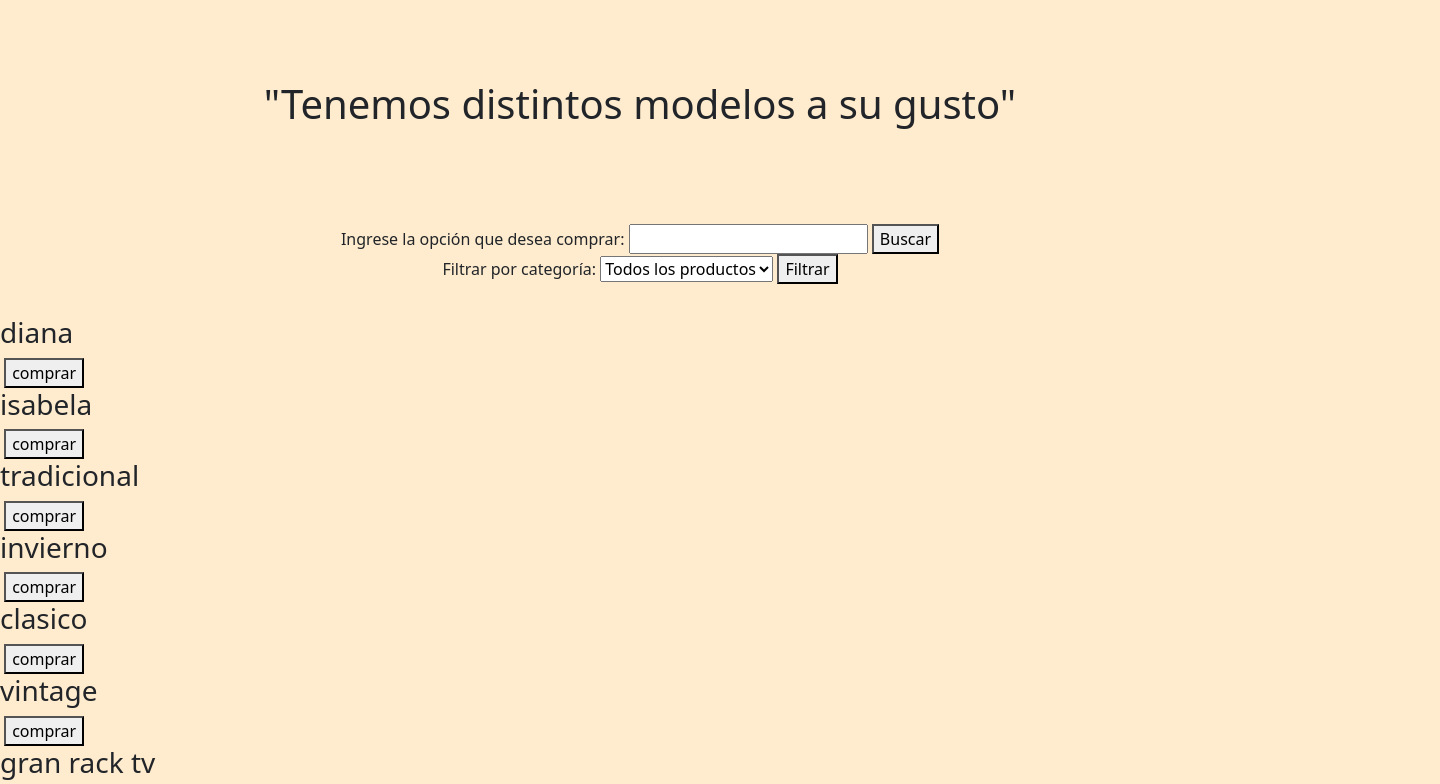
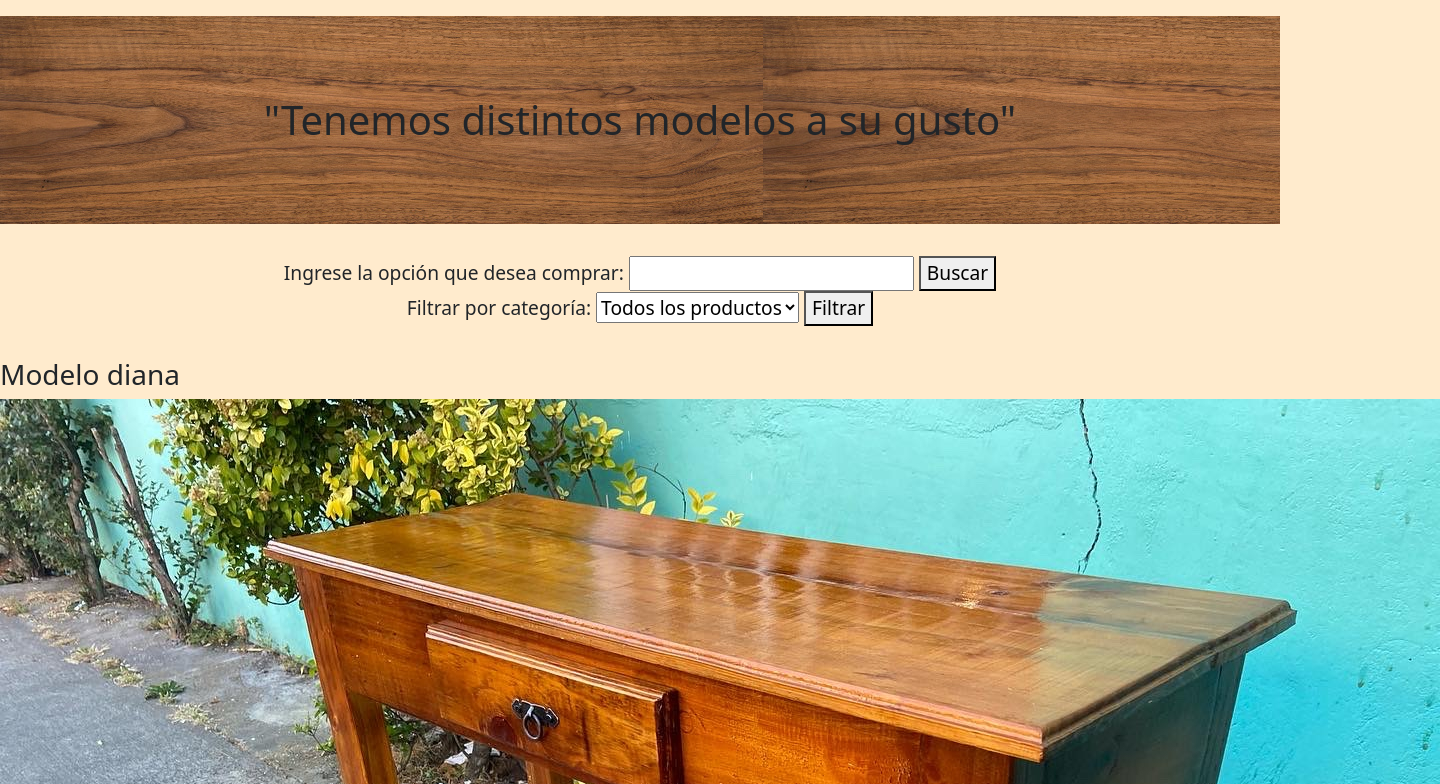
Before and after one commit to AnaElizabethA/Pre-entrega-3-js---Ana-Aliaga, a plain HTML site: page index.html in a window 1280 px wide. Shown: the top 784 px of the page, 1440 px wide, since content can reach past the window. Drawn offline with nearby package versions, Linux system fonts and the light colour scheme.

Commit message:
modifique las tarjetas

```diff
--- a/css/styles.css
+++ b/css/styles.css
@@ -9,8 +9,10 @@
 
 .titulo1 {
   text-align: center;
-  margin-top: 5rem;
-  margin-bottom: 5rem;
+  margin-top: 1rem;
+  margin-bottom: 1rem;
+  padding: 5rem;
+  background-image:url(../img/nav-madera2.jpg);
 }
 
 .tarjetas h3 {
@@ -24,6 +26,7 @@
   text-align: center;
   padding: 1rem;
   margin-bottom: 1rem;
+  font-size: larger;
 
 }
 .tarjetas-arrimo {
--- a/script.js
+++ b/script.js
@@ -3,88 +3,99 @@
   //me falta enlazar las imagenes de las cards
   {
     id: 1,
-    modelo: "diana",
+    modelo: "Modelo diana",
     categoria: "arrimos",
     precio: 27990,
     stock: 5,
-    img: "./img/arrimoconcajon.jpg",
+    img: "./img/arrimo con cajon.jpg",
   },
   {
     id: 2,
-    modelo: "isabela",
+    modelo: "Modelo isabela",
     categoria: "arrimos",
     precio: 29990,
     stock: 3,
+    img:"./img/arrimo doble.jfif",
   },
   {
     id: 3,
-    modelo: "tradicional",
+    modelo: "Modelo tradicional",
     categoria: "arrimos",
     precio: 25990,
     stock: 8,
+    img:"./img/arrimo ormal.jpg",
   },
   {
     id: 4,
-    modelo: "invierno",
+    modelo: "Modelo invierno",
     categoria: "mesa de centro",
     precio: 59990,
     stock: 4,
+    img:"./img/mesa  centro ceramica.jpg",
   },
   {
     id: 5,
-    modelo: "clasico",
+    modelo: "Modelo clasico",
     categoria: "mesa de centro",
     precio: 49990,
     stock: 7,
+    img:"./img/mesa centro normal.jpg",
   },
   {
     id: 6,
-    modelo: "vintage",
+    modelo: "Modelo vintage",
     categoria: "mesa de centro",
     precio: 54990,
     stock: 3,
+    img: "./img/mesa centro vidrio.jfif",
   },
   {
     id: 7,
-    modelo: "gran rack tv",
+    modelo: "Modelo gran rack tv",
     categoria: "modulares",
     precio: 87990,
     stock: 6,
+    img:"./img/rack tv.jpg",
   },
   {
     id: 8,
-    modelo: "cajonera bedroom",
+    modelo: "Modelo cajonera bedroom",
     categoria: "modulares",
     precio: 105990,
     stock: 8,
+    img:"./img/cajonera.jpg",
   },
   {
     id: 9,
-    modelo: "rack tv simple",
+    modelo: "Modelo rack tv simple",
     categoria: "modulares",
     precio: 49990,
     stock: 6,
+    img:"./img/rackpersonal.jfif",
   },
   {
     id: 10,
-    modelo: "estante pinito",
+    modelo: "Modelo estante pinito",
     categoria: "personalizados",
     precio: 59990,
     stock: 2,
+    img:"./img/pinito estante.jpg",
   },
   {
     id: 11,
-    modelo: "estante mini bar",
+    modelo: "Modelo Estante mini bar",
     categoria: "personalizados",
     precio: 26990,
     stock: 5,
+    img:"./img/mini bar.jpg",
   },
   {
     id: 12,
-    modelo: "estante clasico",
+    modelo: "Modelo Estante clasico",
     categoria: "personalizados",
     precio: 55990,
     stock: 4,
+    img:"./img/estantes  zapateros.jpg",
   },
 ];
 
```
